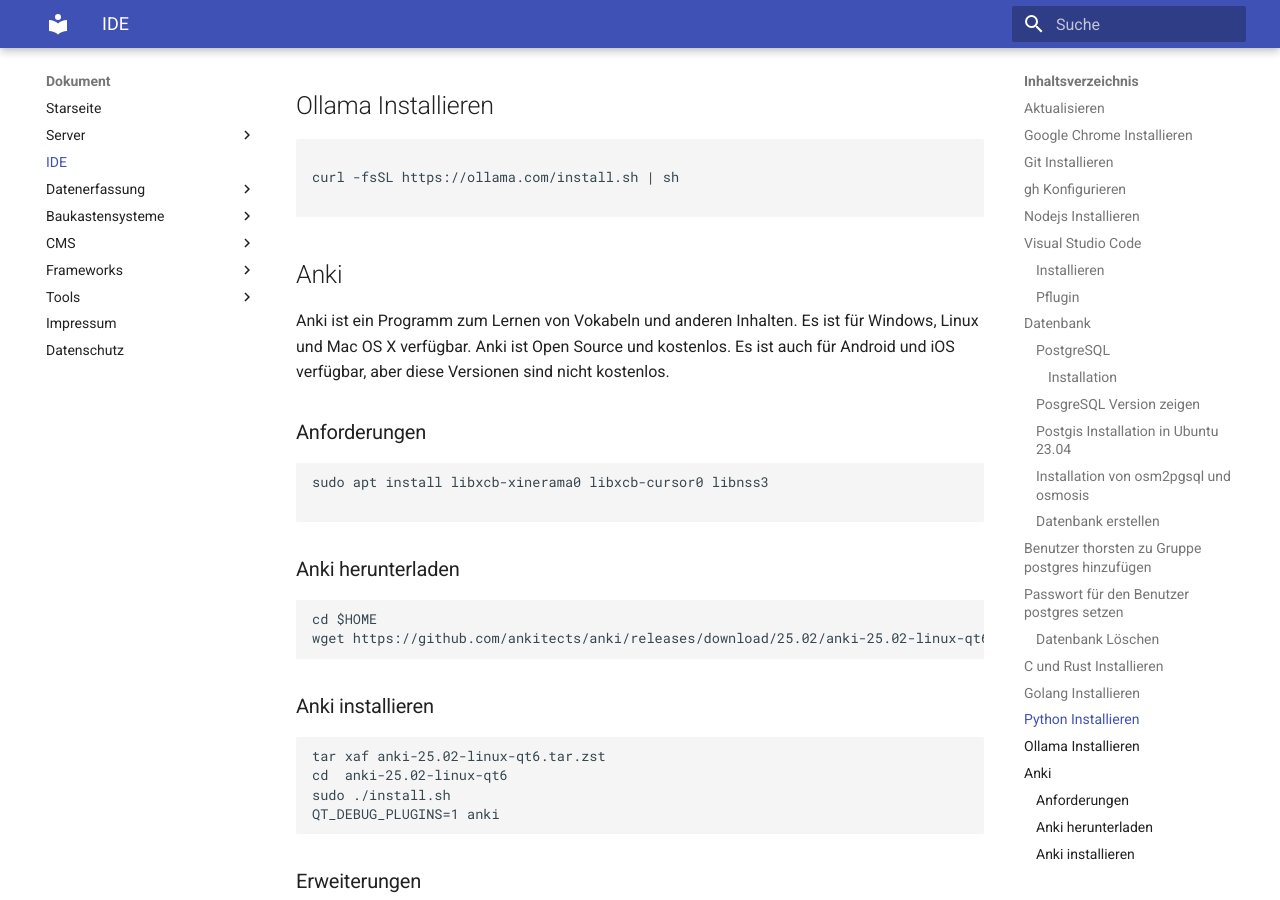
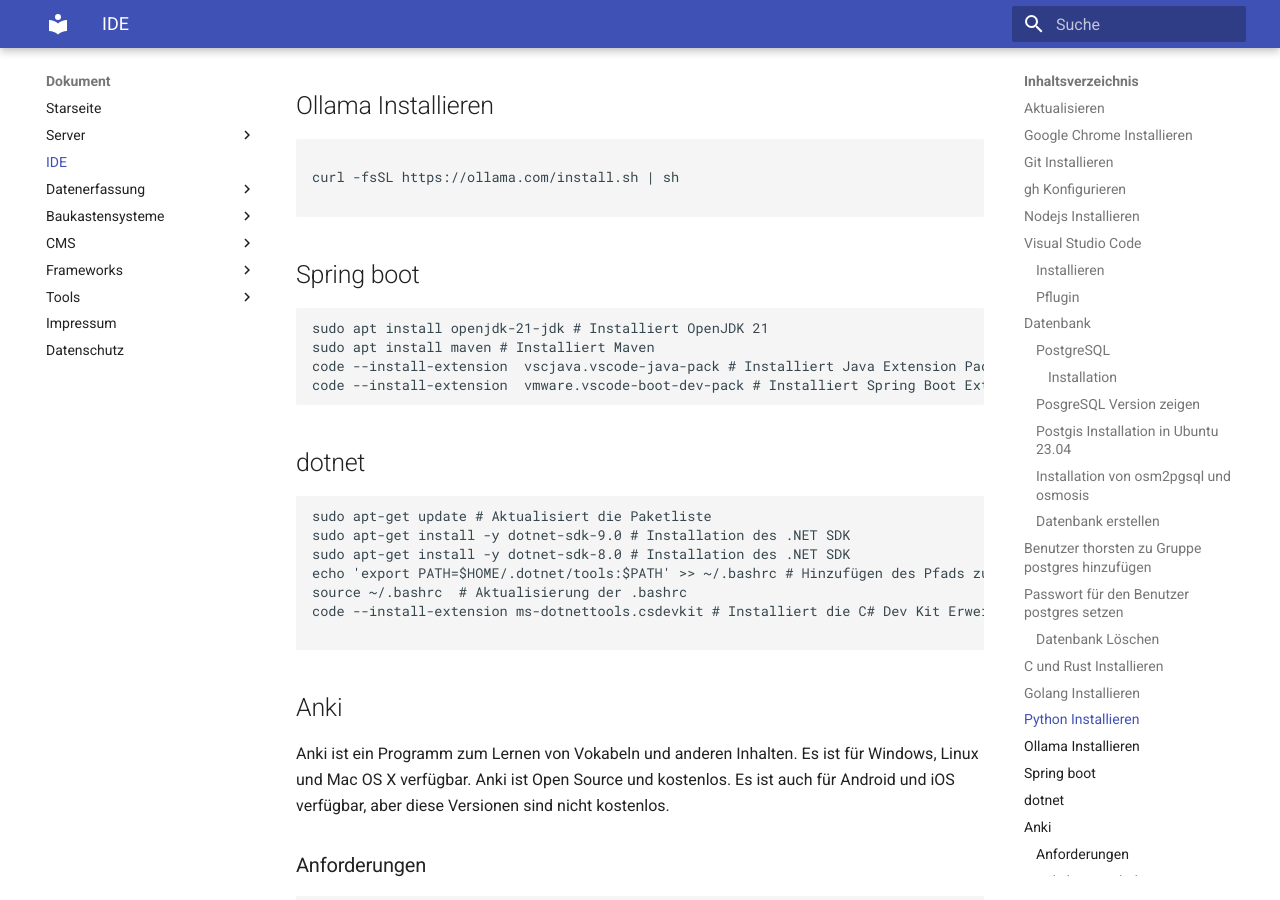
Before and after one commit to thorstenkloehn/dokument, an MkDocs documentation site: the page built from docs/IDE/index.md, in a window 1280 px wide and 900 px high, scrolled down 3805 px. Built offline with MkDocs 1.6.1 and Material for MkDocs 9.7.7, drawn with Linux system fonts in a browser that asks for light colours.

Commit message:
Dokumentation: Hinzufügen von Installationsanweisungen für Spring Boot und .NET SDK

````diff
--- a/docs/IDE/index.md
+++ b/docs/IDE/index.md
@@ -154,6 +154,24 @@
 curl -fsSL https://ollama.com/install.sh | sh
 
 ```
+## Spring boot
+```
+sudo apt install openjdk-21-jdk # Installiert OpenJDK 21
+sudo apt install maven # Installiert Maven
+code --install-extension  vscjava.vscode-java-pack # Installiert Java Extension Pack für Visual Studio Code
+code --install-extension  vmware.vscode-boot-dev-pack # Installiert Spring Boot Extension Pack für Visual S
+```
+## dotnet
+
+```
+sudo apt-get update # Aktualisiert die Paketliste
+sudo apt-get install -y dotnet-sdk-9.0 # Installation des .NET SDK
+sudo apt-get install -y dotnet-sdk-8.0 # Installation des .NET SDK
+echo 'export PATH=$HOME/.dotnet/tools:$PATH' >> ~/.bashrc # Hinzufügen des Pfads zum .bashrc
+source ~/.bashrc  # Aktualisierung der .bashrc
+code --install-extension ms-dotnettools.csdevkit # Installiert die C# Dev Kit Erweiterung
+
+```
 
 
 ## Anki
````
